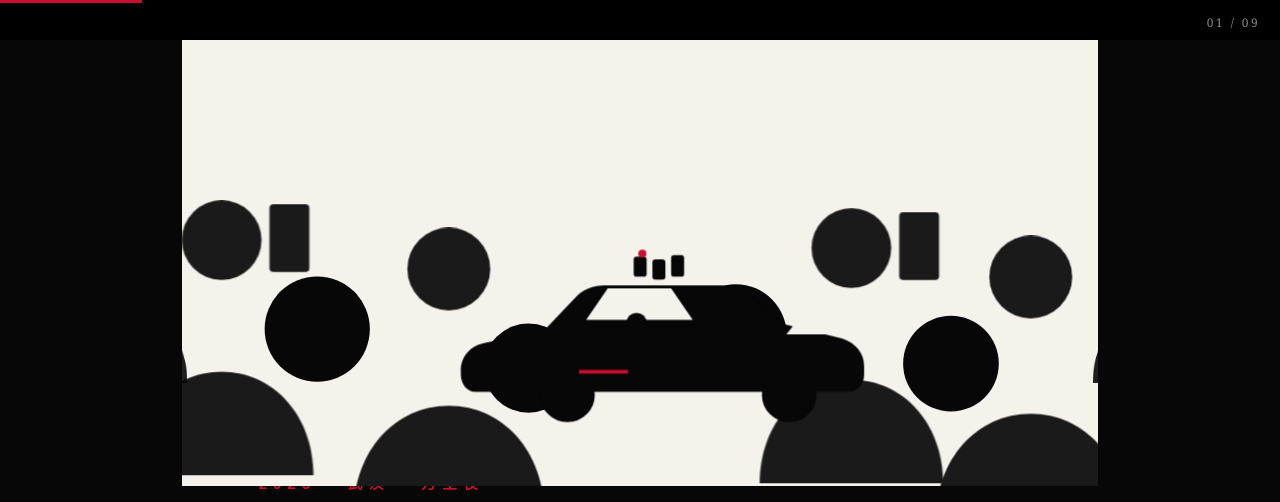
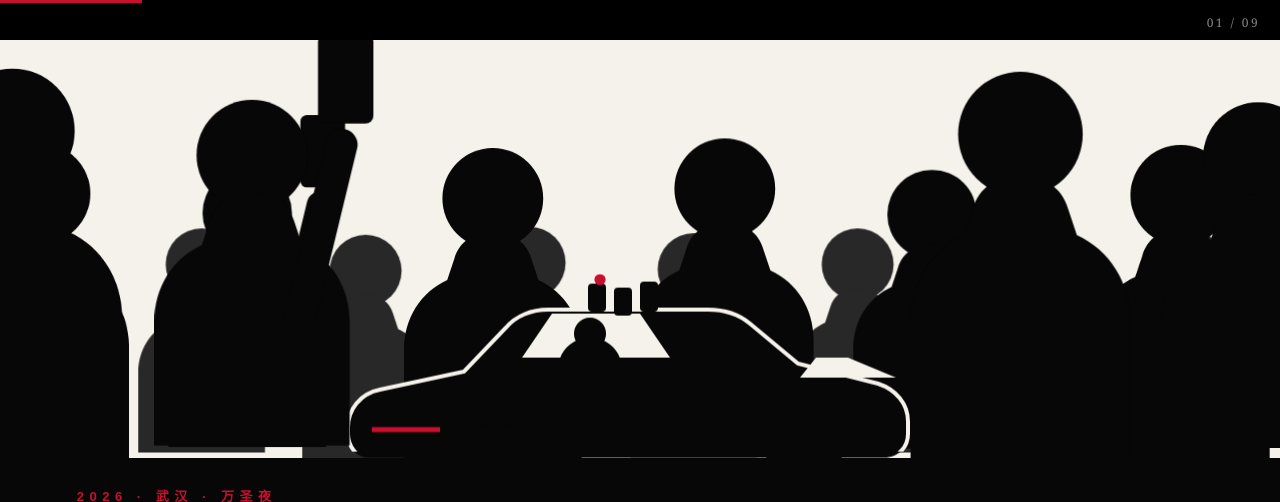
Before and after one commit to doanan11/magpie-ppt, a plain HTML site: page index.html in a window 1280 px wide. Shown: the top 502 px of the page. Drawn offline with Linux system fonts and the light colour scheme.

Commit message:
style: 封面人群重排+车体轮廓，修正P3文字压车、P4红线压标题、P8标签与剪影分层

```diff
--- a/index.html
+++ b/index.html
@@ -70,16 +70,16 @@
   }
 
   /* ================= 封面 ================= */
-  .s1{display:grid;grid-template-rows:62% 38%;padding:0}
-  .s1 .art{position:relative;background:var(--paper);overflow:hidden}
+  .s1{position:relative;padding:0;display:block}
+  .s1 .art{position:absolute;left:0;right:0;top:0;bottom:42%;background:var(--paper);overflow:hidden}
   .s1 .art svg{position:absolute;inset:0;width:100%;height:100%;display:block}
-  .s1 .band{background:var(--ink);display:flex;flex-direction:column;justify-content:center;padding:calc(var(--u)*3.4) calc(var(--u)*6)}
-  .s1 h1{font-size:calc(var(--u)*7.6);color:var(--paper)}
+  .s1 .band{position:absolute;left:0;right:0;bottom:0;height:42%;background:var(--ink);display:flex;flex-direction:column;justify-content:center;padding:calc(var(--u)*2.2) calc(var(--u)*6)}
+  .s1 h1{font-size:calc(var(--u)*5.8);line-height:1.08;color:var(--paper)}
   .s1 .sub{
-    font-size:calc(var(--u)*1.85);color:var(--paper);opacity:.66;
-    margin-top:calc(var(--u)*1.6);letter-spacing:.02em;
+    font-size:calc(var(--u)*1.55);color:var(--paper);opacity:.66;
+    margin-top:calc(var(--u)*1.1);letter-spacing:.02em;
   }
-  .s1 .kicker{color:var(--red);margin-bottom:calc(var(--u)*1.2)}
+  .s1 .kicker{font-size:calc(var(--u)*1.02);color:var(--red);margin-bottom:calc(var(--u)*1)}
 
   /* ================= 目录 ================= */
   .s2{padding:0}
@@ -106,8 +106,8 @@
   .s3 .stack{position:absolute;left:calc(var(--u)*6);top:calc(var(--u)*9);z-index:3}
   .s3 .stack p{font-size:calc(var(--u)*3.4);font-weight:700;line-height:1.32;margin:0 0 calc(var(--u)*.4);letter-spacing:-.01em}
   .s3 .oncar{
-    position:absolute;right:calc(var(--u)*4);bottom:34%;z-index:4;
-    color:var(--ink);font-size:calc(var(--u)*7.2);font-weight:700;letter-spacing:-.02em;line-height:1
+    position:absolute;right:11%;bottom:45%;z-index:4;
+    color:var(--ink);font-size:calc(var(--u)*6.1);font-weight:700;letter-spacing:-.02em;line-height:1
   }
   .s3 .mark{background:var(--red);color:var(--paper);padding:0 calc(var(--u)*.7)}
   .s3 .kicker{position:absolute;left:calc(var(--u)*6);top:calc(var(--u)*5);z-index:4;margin:0}
@@ -115,7 +115,7 @@
 
   /* ================= 通报 ================= */
   .s4{padding:0}
-  .s4 .rule{position:absolute;left:0;right:0;top:26%;height:6px;background:var(--red);transform:scaleX(0);transform-origin:left;z-index:3}
+  .s4 .rule{position:absolute;left:0;right:0;top:13%;height:6px;background:var(--red);transform:scaleX(0);transform-origin:left;z-index:3}
   .is-active .s4 .rule,.s4.is-active .rule{animation:grow 1.2s var(--ease) .1s forwards}
   @keyframes grow{to{transform:scaleX(1)}}
   .s4 .txt{position:relative;z-index:4;padding:calc(var(--u)*4) calc(var(--u)*6);max-width:56%}
@@ -176,17 +176,18 @@
   /* ================= 三方 ================= */
   .s8{padding:0}
   .s8 .three{position:absolute;inset:0}
-  .s8 .fig{position:absolute;bottom:-6%;width:34%;z-index:1;opacity:.95}
+  .s8 .fig{position:absolute;bottom:-6%;width:30%;z-index:1;opacity:.95}
   .s8 .fig svg{width:100%;height:auto;display:block}
-  .s8 .fig.a{left:-6%}
-  .s8 .fig.b{left:33%;width:32%}
+  .s8 .fig.a{left:-5%}
+  .s8 .fig.b{left:35%;width:28%}
   .s8 .fig.c{right:-6%}
-  .s8 .tri-lines{position:absolute;inset:0;z-index:2}
+  .s8 .tri-lines{position:absolute;inset:0;z-index:0}
   .s8 .labels{position:absolute;inset:0;z-index:3;padding:calc(var(--u)*5) calc(var(--u)*6)}
   .s8 .lab{position:absolute;width:26%}
-  .s8 .lab.a{left:2%;top:16%}
-  .s8 .lab.b{left:37%;top:12%}
-  .s8 .lab.c{right:2%;top:18%;text-align:right}
+  .s8 .lab.a{left:2%;top:30%}
+  .s8 .lab.b{left:37%;top:26%}
+  .s8 .lab.c{right:2%;top:31%;text-align:right}
+  .s8 .foot{left:auto;right:calc(var(--u)*6);top:calc(var(--u)*5.4);bottom:auto;width:46%;text-align:right;opacity:.4}
   .s8 .lab h4{font-size:calc(var(--u)*2.6);margin:0 0 calc(var(--u)*.8);font-weight:700}
   .s8 .lab p{font-size:calc(var(--u)*1.45);line-height:1.75;opacity:.8}
   .s8 .title{position:absolute;left:calc(var(--u)*6);top:calc(var(--u)*4.4);z-index:4}
@@ -224,7 +225,8 @@
   #overlay{position:fixed;inset:0;pointer-events:none;z-index:30}
 
   @media (max-width:760px){
-    .s1{grid-template-rows:56% 44%}
+    .s1 .art{bottom:48%}
+    .s1 .band{height:48%;padding:calc(var(--u)*2) calc(var(--u)*5)}
     .s3 .car-big{width:96%;top:20%}
     .s3 .oncar{font-size:calc(var(--u)*6)}
     .s4 .txt{max-width:100%;padding-top:calc(var(--u)*9)}
@@ -259,60 +261,73 @@
     <!-- 1 封面 -->
     <section class="slide dark s1">
       <div class="art">
-        <svg viewBox="0 0 1600 560" preserveAspectRatio="xMidYMax slice" aria-hidden="true">
+        <svg viewBox="0 0 1600 522" preserveAspectRatio="xMidYMax slice" aria-hidden="true">
           <defs>
             <symbol id="p" viewBox="0 0 100 140">
-              <circle cx="50" cy="22" r="20"/>
-              <path d="M4 140c0-30 20-52 46-52s46 22 46 52z"/>
+              <circle cx="50" cy="30" r="21" fill="var(--body,#070707)"/>
+              <path d="M50 44c8 0 14 4 16 11l3 9c11 5 18 16 18 29v47H13V93c0-13 7-24 18-29l3-9c2-7 8-11 16-11z" fill="var(--body,#070707)"/>
             </symbol>
-            <symbol id="pPhone" viewBox="0 0 100 140">
-              <use href="#p" width="100" height="140"/>
-              <rect x="74" y="4" width="20" height="34" rx="2"/>
+            <symbol id="pPhone" viewBox="0 0 100 160">
+              <use href="#p" y="20" width="100" height="140"/>
+              <path d="M68 112 L84 46" stroke="var(--body,#070707)" stroke-width="12" stroke-linecap="round" fill="none"/>
+              <rect x="75" y="4" width="21" height="34" rx="3" fill="var(--body,#070707)"/>
             </symbol>
             <symbol id="carShape" viewBox="0 0 320 140">
+              <clipPath id="carTop"><rect x="-20" y="-20" width="360" height="123"/></clipPath>
               <path d="M22 106h276c7 0 12-5 12-12v-6c0-9-6-16-15-19l-40-10-24-20c-6-5-13-7-21-7H130c-8 0-16 3-21 9l-21 22-42 9c-10 2-16 10-16 19v3c0 6 4 12 10 12z" fill="var(--body,#F5F2EC)"/>
+              <path d="M22 106h276c7 0 12-5 12-12v-6c0-9-6-16-15-19l-40-10-24-20c-6-5-13-7-21-7H130c-8 0-16 3-21 9l-21 22-42 9c-10 2-16 10-16 19v3c0 6 4 12 10 12z" fill="none" stroke="var(--line,none)" stroke-width="2" clip-path="url(#carTop)"/>
               <path d="M132 34h44l15 22h-74zM264 56h16l24 10h-48z" fill="var(--win,#070707)"/>
               <circle cx="104" cy="108" r="17" fill="var(--tyre,#070707)" stroke="var(--body,#F5F2EC)" stroke-width="4"/>
               <circle cx="258" cy="108" r="17" fill="var(--tyre,#070707)" stroke="var(--body,#F5F2EC)" stroke-width="4"/>
               <g fill="var(--drv,#070707)">
-                <circle cx="152" cy="58" r="7"/>
-                <path d="M137 76c0-8 7-14 15-14s15 6 15 14z"/>
+                <circle cx="151" cy="44" r="8"/>
+                <path d="M135 62c0-9 7-16 16-16s16 7 16 16z"/>
               </g>
               <g fill="var(--roof,#070707)">
-                <rect x="150" y="12" width="9" height="14" rx="2"/>
-                <rect x="163" y="14" width="9" height="14" rx="2"/>
-                <rect x="176" y="11" width="9" height="15" rx="2"/>
+                <rect x="150" y="19" width="9" height="14" rx="2"/>
+                <rect x="163" y="21" width="9" height="14" rx="2"/>
+                <rect x="176" y="18" width="9" height="15" rx="2"/>
               </g>
-              <circle cx="156" cy="10" r="2.8" fill="#C8102E"/>
-              <path d="M112 92h34" stroke="#C8102E" stroke-width="2.6"/>
+              <circle cx="156" cy="17" r="2.8" fill="#C8102E"/>
+              <path d="M42 92h34" stroke="#C8102E" stroke-width="2.6"/>
             </symbol>
           </defs>
 
-          <!-- 人群：纯黑，100%，贴近镜头，出血 -->
-          <g fill="#070707">
-            <use href="#p" x="-40" y="330" width="300" height="420"/>
-            <use href="#p" x="230" y="290" width="330" height="462"/>
-            <use href="#p" x="520" y="350" width="280" height="392"/>
-            <use href="#p" x="760" y="300" width="320" height="448"/>
-            <use href="#p" x="1040" y="340" width="300" height="420"/>
-            <use href="#p" x="1300" y="280" width="340" height="476"/>
-            <use href="#p" x="1560" y="330" width="300" height="420"/>
+          <!-- 后景人群 -->
+          <g fill="var(--body,#070707)" opacity=".86">
+            <use href="#p" x="-60" y="222" width="214" height="300"/>
+            <use href="#p" x="145" y="216" width="214" height="300"/>
+            <use href="#p" x="350" y="224" width="214" height="300"/>
+            <use href="#p" x="555" y="214" width="214" height="300"/>
+            <use href="#p" x="760" y="222" width="214" height="300"/>
+            <use href="#p" x="965" y="216" width="214" height="300"/>
+            <use href="#p" x="1170" y="224" width="214" height="300"/>
+            <use href="#p" x="1375" y="214" width="214" height="300"/>
+            <use href="#p" x="1580" y="222" width="214" height="300"/>
           </g>
-          <g fill="#070707" opacity=".92">
-            <use href="#pPhone" x="150" y="196" width="250" height="350"/>
-            <use href="#p" x="430" y="230" width="260" height="364"/>
-            <use href="#pPhone" x="940" y="206" width="250" height="350"/>
-            <use href="#p" x="1160" y="240" width="260" height="364"/>
-            <use href="#pPhone" x="1420" y="200" width="250" height="350"/>
-          </g>
-          <g fill="#070707">
-            <use href="#p" x="40" y="150" width="200" height="280" opacity=".9"/>
-            <use href="#p" x="1360" y="150" width="200" height="280" opacity=".9"/>
+
+          <!-- 中景人群 -->
+          <g fill="var(--body,#070707)">
+            <use href="#p" x="-100" y="102" width="300" height="420"/>
+            <use href="#pPhone" x="176" y="70" width="266" height="452"/>
+            <use href="#p" x="466" y="108" width="300" height="420"/>
+            <use href="#p" x="756" y="96" width="300" height="420"/>
+            <use href="#pPhone" x="1032" y="74" width="266" height="448"/>
+            <use href="#p" x="1326" y="104" width="300" height="420"/>
+            <use href="#p" x="1616" y="98" width="300" height="420"/>
           </g>
 
           <!-- 车：黑剪影，窗为纸白，司机为黑 -->
-          <g data-morph="car" style="--body:#070707;--win:#F5F2EC;--tyre:#070707;--drv:#070707;--roof:#070707">
-            <use href="#carShape" x="520" y="250" width="580" height="253"/>
+          <g data-morph="car" style="--body:#070707;--win:#F5F2EC;--tyre:#070707;--drv:#070707;--roof:#070707;--line:#F5F2EC">
+            <use href="#carShape" x="360" y="257" width="800" height="350"/>
+          </g>
+
+          <!-- 前景人群（近距离，边缘出血） -->
+          <g fill="var(--body,#070707)">
+            <use href="#p" x="-170" y="2" width="371" height="520"/>
+            <use href="#pPhone" x="150" y="-36" width="330" height="558"/>
+            <use href="#p" x="1090" y="6" width="371" height="520"/>
+            <use href="#pPhone" x="1408" y="-30" width="330" height="552"/>
           </g>
         </svg>
       </div>
@@ -340,7 +355,7 @@
     <section class="slide dark s3">
       <p class="kicker">案例 · 传言</p>
       <div class="car-big" data-morph="car" aria-hidden="true">
-        <svg viewBox="0 0 620 270" style="--body:#F5F2EC;--win:#070707;--tyre:#070707;--drv:#070707;--roof:#070707">
+        <svg viewBox="0 0 620 270" style="--body:#F5F2EC;--win:#070707;--tyre:#070707;--drv:#070707;--roof:#F5F2EC">
           <use href="#carShape" width="620" height="270"/>
         </svg>
       </div>
@@ -368,7 +383,7 @@
         <div class="row"><span class="k">处理</span><span>1 人治安处罚，3 人批评教育</span></div>
       </div>
       <div class="car-wrap" aria-hidden="true">
-        <svg viewBox="0 0 620 270" style="--body:#F5F2EC;--win:#070707;--tyre:#070707;--drv:#070707;--roof:#070707">
+        <svg viewBox="0 0 620 270" style="--body:#F5F2EC;--win:#070707;--tyre:#070707;--drv:#070707;--roof:#F5F2EC">
           <use href="#carShape" width="620" height="270"/>
         </svg>
       </div>
@@ -472,19 +487,19 @@
           </g></svg>
         </div>
         <div class="fig b" aria-hidden="true">
-          <svg viewBox="0 0 300 260"><g fill="#F5F2EC">
+          <svg viewBox="0 0 300 260"><g style="--body:#F5F2EC">
             <use href="#p" x="0" y="40" width="110" height="154"/>
             <use href="#pPhone" x="95" y="10" width="120" height="168"/>
             <use href="#p" x="200" y="50" width="100" height="140"/>
           </g></svg>
         </div>
         <div class="fig c" aria-hidden="true">
-          <svg viewBox="0 0 300 260" style="--body:#F5F2EC;--win:#070707;--tyre:#070707;--drv:#070707;--roof:#070707"><use href="#carShape" x="0" y="60" width="300" height="131"/></svg>
+          <svg viewBox="0 0 300 260" style="--body:#F5F2EC;--win:#070707;--tyre:#070707;--drv:#070707;--roof:#F5F2EC"><use href="#carShape" x="0" y="60" width="300" height="131"/></svg>
         </div>
         <svg class="tri-lines" viewBox="0 0 1600 900" preserveAspectRatio="none" aria-hidden="true">
-          <g stroke="#C8102E" stroke-width="6" fill="none">
-            <path d="M430 560 L800 790 L1180 560"/>
-            <path d="M430 560 L1180 560"/>
+          <g stroke="#C8102E" stroke-width="3" fill="none" opacity=".85">
+            <path d="M40 450 H1540"/>
+            <path d="M40 438 V462 M592 438 V462 M1540 438 V462"/>
           </g>
         </svg>
       </div>
```
